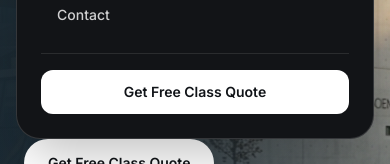
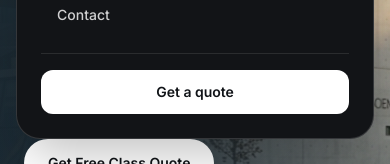
Before and after one commit to k-clinton/TMOCU, a Next.js app: page / in a window 390 px wide. Both pictures are taken after a click on the button "Open Menu". Shown: the part 320-484 px from the top of the page. Built offline with nearby package versions, Linux system fonts and the light colour scheme; no server answers.

Commit message:
feat: update the button on the header to Get a Quote

```diff
--- a/components/layout/Header.tsx
+++ b/components/layout/Header.tsx
@@ -90,10 +90,10 @@ export default function Header() {
         {/* Right: CTA Button & Mobile Trigger */}
         <div className="flex items-center gap-2 pr-1">
           <Link
-            href="/contact"
+            href="/price-calculator"
             className="hidden sm:inline-flex items-center gap-2 text-xs font-semibold px-4 py-1.5 rounded-full bg-white text-charcoal hover:bg-gold hover:text-white transition-all duration-200 shadow-sm"
           >
-            <span>Get Started</span>
+            <span>Get a quote</span>
             <span className="w-1.5 h-1.5 rounded-full bg-gold" />
           </Link>
 
@@ -147,11 +147,11 @@ export default function Header() {
           })}
           <div className="pt-4 mt-2 border-t border-white/10">
             <Link
-              href="/contact"
+              href="/price-calculator"
               onClick={() => setMobileOpen(false)}
               className="w-full flex items-center justify-center py-3 bg-white text-charcoal rounded-xl font-semibold text-sm hover:bg-gold hover:text-white transition-colors"
             >
-              Get Free Class Quote
+              Get a quote
             </Link>
           </div>
         </div>
```
